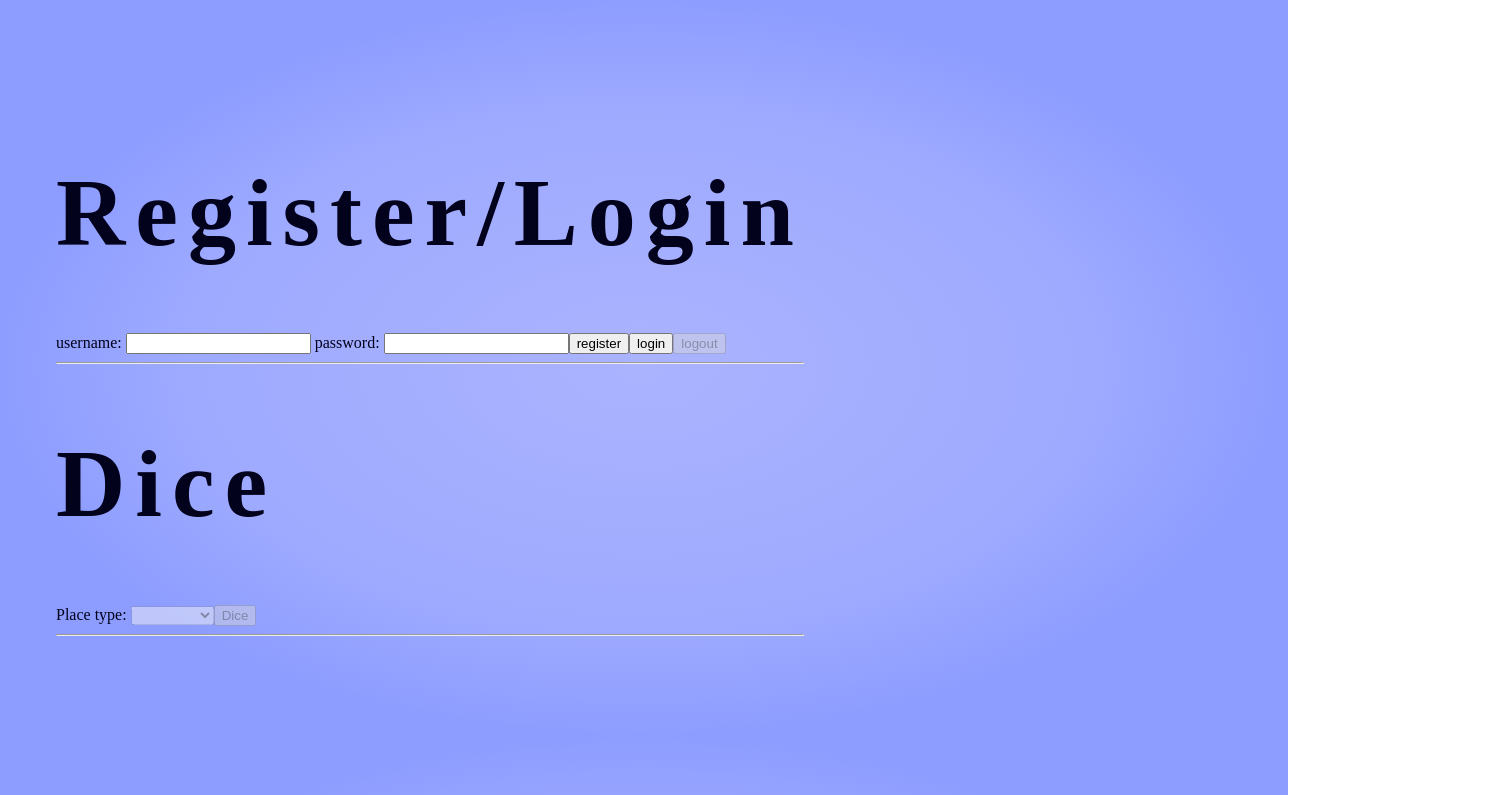
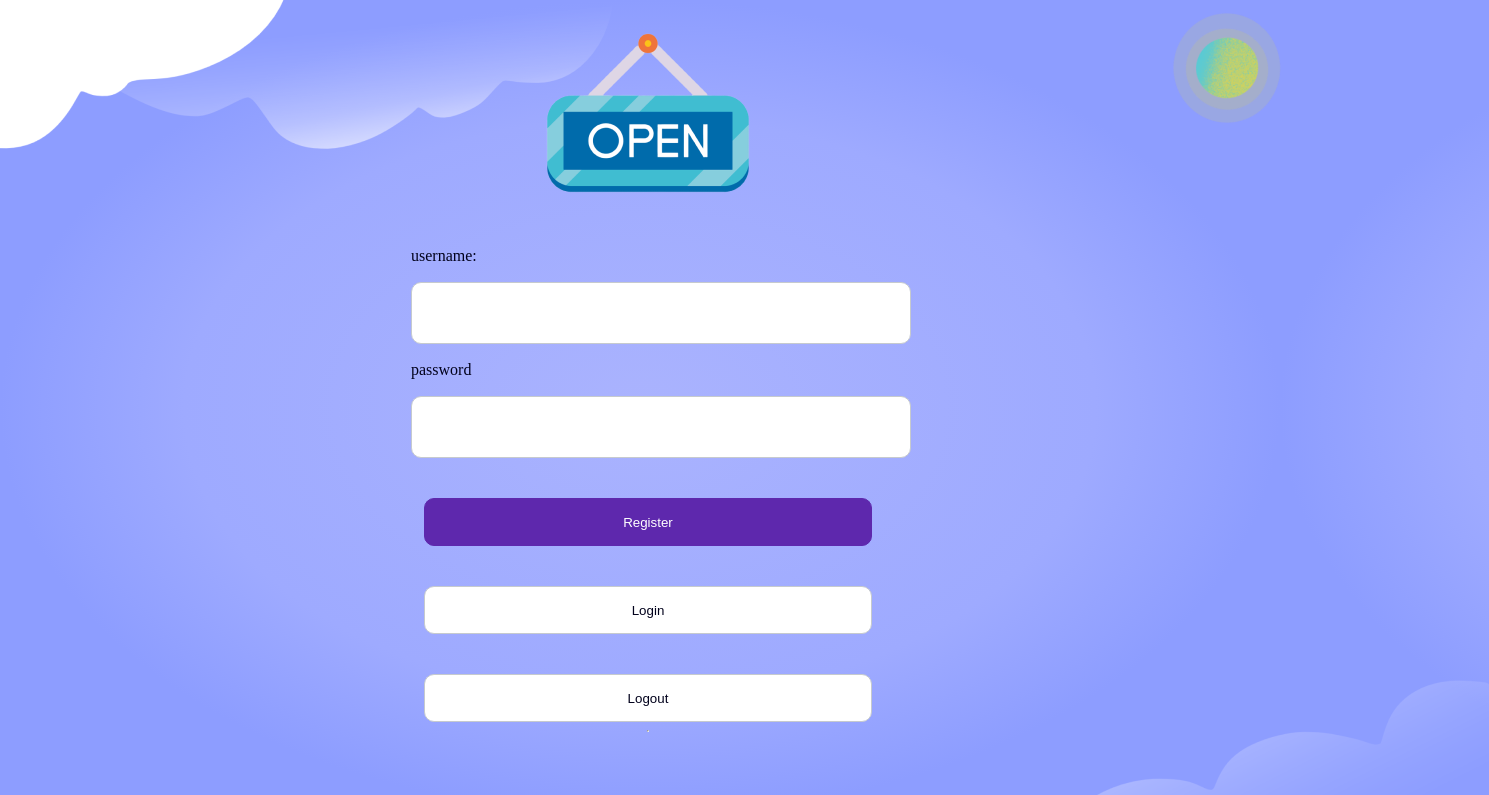
Before and after one commit to ya850805/map-dice-frontend, a Vue app: page /login in a window 1280 px wide. Shown: the top 795 px of the page, 1489 px wide, since content can reach past the window. Built offline with nearby package versions, Linux system fonts and the light colour scheme.

Commit message:
Update:Update css and index framework.

```diff
--- a/index.html
+++ b/index.html
@@ -1,13 +1,21 @@
 <!DOCTYPE html>
 <html lang="en">
-  <head>
+<head>
     <meta charset="UTF-8">
     <link rel="icon" href="/favicon.ico">
     <meta name="viewport" content="width=device-width, initial-scale=1.0">
     <title>Vite App</title>
-  </head>
-  <body>
-    <div id="app"></div>
-    <script type="module" src="/src/main.ts"></script>
-  </body>
+</head>
+<body>
+
+<div id="app">
+
+</div>
+
+
+<!--            <img src="./src/assets/images/bg-top-R.png" width="122" height="123" class="img-bg-top-R"/>-->
+<!--            <img src="./src/assets/images/bg-bottom.png" width="1682" height="482" class="img-bg-bottom"/>-->
+
+<script type="module" src="/src/main.ts"></script>
+</body>
 </html>
--- a/src/App.vue
+++ b/src/App.vue
@@ -1,12 +1,21 @@
 <template>
-  <header>
-    <div class="wrapper">
-      <h1>Register/Login</h1>
-      username: <input type="text" v-model="username"/>
-      password: <input type="password" v-model="password"/>
-      <button @click="register()">register</button>
-      <button @click="login()" :disabled="isLogin">login</button>
-      <button @click="logout()" :disabled="!isLogin">logout</button>
+  <div class="img-bg-top-L"></div>
+  <div class="img-bg-top-R"></div>
+  <div class="img-bg-bottom"></div>
+
+  <img src="./assets/images/img-open.png" alt="" height="222" width="222"/>
+  <div class="flex-col">
+    <p>username:</p>
+    <input type="text" v-model="username"/>
+  </div>
+  <div class="flex-col">
+    <p>password</p>
+    <input type="password" v-model="password"/>
+  </div>
+
+  <button @click="register()" >Register</button>
+  <button class="btn-sec" @click="login()" :disabled="isLogin">Login</button>
+  <button class="btn-sec" @click="logout()" :disabled="!isLogin">Logout</button>
 
   <hr>
 
@@ -26,8 +35,6 @@
     userRatingsTotal : {{ placeUserRatingsTotal }} <br>
     vicinity : {{ placeVicinity }} <br>
   </div>
-    </div>
-  </header>
 </template>
 
 <script setup lang="ts">
--- a/src/assets/base.css
+++ b/src/assets/base.css
@@ -7,7 +7,7 @@
 
     /*白色*/
     --white: #fff;
-    --sec-gray:#C6CACE;
+    --sec-gray: #C6CACE;
     /*--white-70: #ffffff70;*/
 
     /*灰色*/
@@ -54,6 +54,24 @@ h4, .fz-h4 {
     line-height: 24px
 }
 
+.flex-row {
+    display: flex;
+    flex-direction: row;
+}
+
+.flex-col {
+    display: flex;
+    flex-direction: column;
+}
+
+.flex-wrap {
+    flex-wrap: wrap;
+}
+
+.w-100 {
+    width: 100%;
+}
+
 /*@media (prefers-color-scheme: dark) {*/
 /*    :root {*/
 /*        --color-background: var(--vt-c-black);*/
--- a/src/assets/layout.css
+++ b/src/assets/layout.css
@@ -2,8 +2,11 @@
     display: flex;
     justify-content: center;
     align-items: center;
-    width: calc(100% - 96px);
-    height: calc(100% - 96px);
+    flex-wrap: wrap;
+    flex-direction: column;
+    width: 100%;
+    position: relative;
+    /*height: 100%;*/
 }
 
 /*#app {*/
@@ -15,17 +18,23 @@
 /*}*/
 
 body {
-    display: flex;
+    /*display: flex;*/
     width: 100vw;
-    height: 90ch;
-    justify-content: center;
-    align-items: center;
+    height:100vh;
+    position: relative;
+    top: 0;
+    left: 0;
+    right: 0;
+    bottom: 0;
+    line-height: 20px;
+    /*justify-content: center;*/
+    /*align-items: center;*/
 
     /*background: var(--gradient-bg);*/
     /*background-image: url("../images/img_bg.png");*/
-    background-size: cover;
+    /*background-size: cover;*/
     background: radial-gradient(50% 50% at 50% 50%, #AAB3FE 0%, #9EAAFF 71.18%, #8D9DFF 100%);
-
+    /*background-image: url(./images/bg-top-L.png), url(./images/bg-top-R.png),url(./images/bg-bottom.png);*/
     font-family: 'Manrope';
     font-size: var(--font-size-base);
     color: var(--txt-default);
@@ -33,28 +42,28 @@ body {
     overflow-y: auto;
 }
 
-a,
-.green {
-    text-decoration: none;
-    color: hsla(160, 100%, 37%, 1);
-    transition: 0.4s;
-}
+/*a,*/
+/*.green {*/
+/*    text-decoration: none;*/
+/*    color: hsla(160, 100%, 37%, 1);*/
+/*    transition: 0.4s;*/
+/*}*/
 
-@media (hover: hover) {
-    a:hover {
-        background-color: hsla(160, 100%, 37%, 0.2);
-    }
-}
+/*@media (hover: hover) {*/
+/*    a:hover {*/
+/*        background-color: hsla(160, 100%, 37%, 0.2);*/
+/*    }*/
+/*}*/
 
-@media (min-width: 1024px) {
-    body {
-        display: flex;
-        place-items: center;
-    }
+/*@media (min-width: 1024px) {*/
+/*    body {*/
+/*        display: flex;*/
+/*        place-items: center;*/
+/*    }*/
 
-    #app {
-        display: grid;
-        grid-template-columns: 1fr 1fr;
-        padding: 0 2rem;
-    }
-}
+/*    #app {*/
+/*        display: grid;*/
+/*        grid-template-columns: 1fr 1fr;*/
+/*        padding: 0 2rem;*/
+/*    }*/
+/*}*/
--- a/src/assets/modules.css
+++ b/src/assets/modules.css
@@ -0,0 +1,76 @@
+/* @元件 - input select --------------------------------------------------------------------------------------------- */
+input {
+    display: flex;
+    flex-direction: row;
+    align-items: center;
+    padding: 10px 12px;
+    min-width: 100%;
+    width: 448px;
+    height: 40px;
+    max-height: 40px;
+
+    background: var(--white);
+    color: var(--txt-default);
+    border: 1px solid var(--sec-gray);
+    border-radius: 10px;
+
+}
+
+/* @元件-按鈕 primary---------------------------------------------------------------------------------------------- */
+button {
+    display: flex;
+    flex-direction: row;
+    justify-content: center;
+    align-items: center;
+    padding: 14px 16px;
+
+    width: 448px;
+    height: 48px;
+    max-height: 48px;
+    margin-top: 40px;
+
+    /* primary */
+    background: var(--primary);
+    color: var(--white);
+    border: 1px solid var(--primary);
+    border-radius: 10px;
+}
+
+button.btn-sec{
+    background: var(--white);
+    color: var(--txt-default);
+    border: 1px solid var(--sec-gray);
+}
+
+/* @圖示-image ---------------------------------------------------------------------------------------------- */
+.img-bg-top-L {
+    /*display: block; */
+    position: absolute;
+    top: -12px;
+    left: -10px;
+    background-image: url("images/bg-top-L.png");
+    width: 648px;
+    height: 170px;
+    z-index: -1;
+}
+
+.img-bg-top-R {
+    /*display: block;*/
+    position: absolute;
+    top: 0;
+    right: 0;
+    background-image: url("images/bg-top-R.png");
+    width: 122px;
+    height: 123px;
+    z-index: -1;
+}
+
+.img-bg-bottom {
+    /*display: block;*/
+    position: absolute;
+    bottom: 0;
+    background-image: url("images/bg-bottom.png");
+    width: 1682px;
+    height: 482px;
+    z-index: -1;
+}
```
Lines whose indentation alone changed are shown as unchanged.
